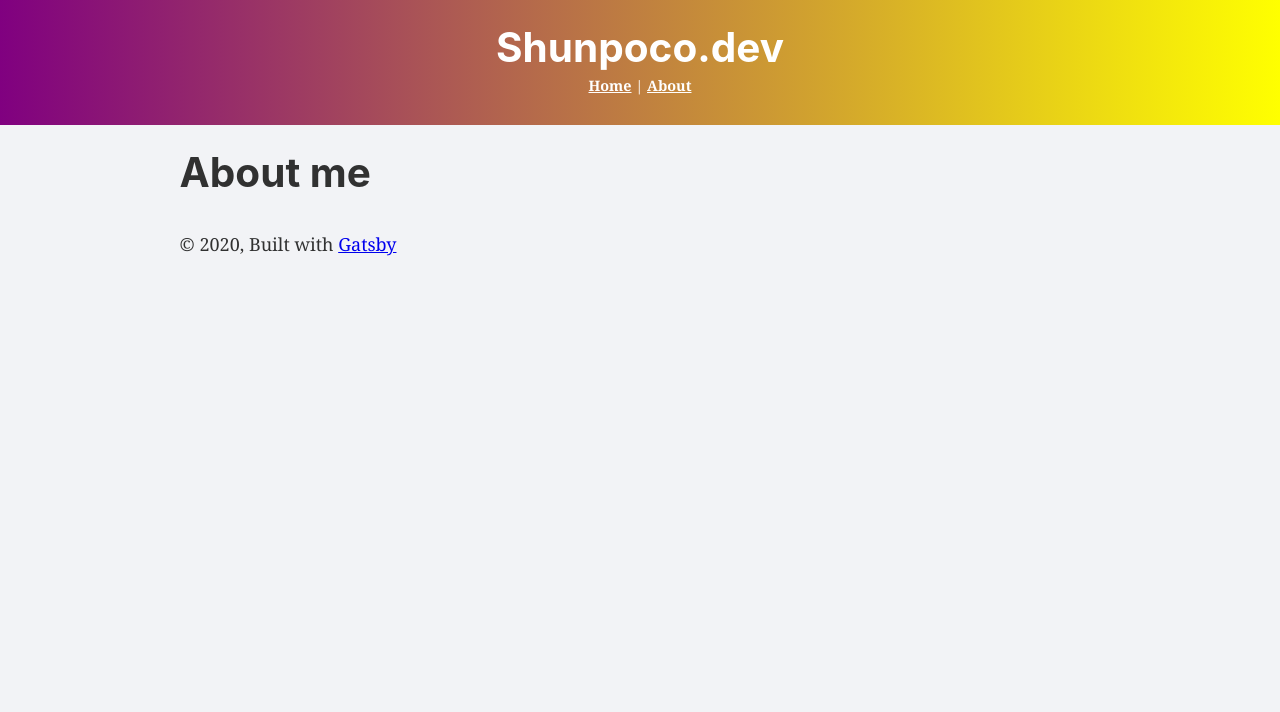
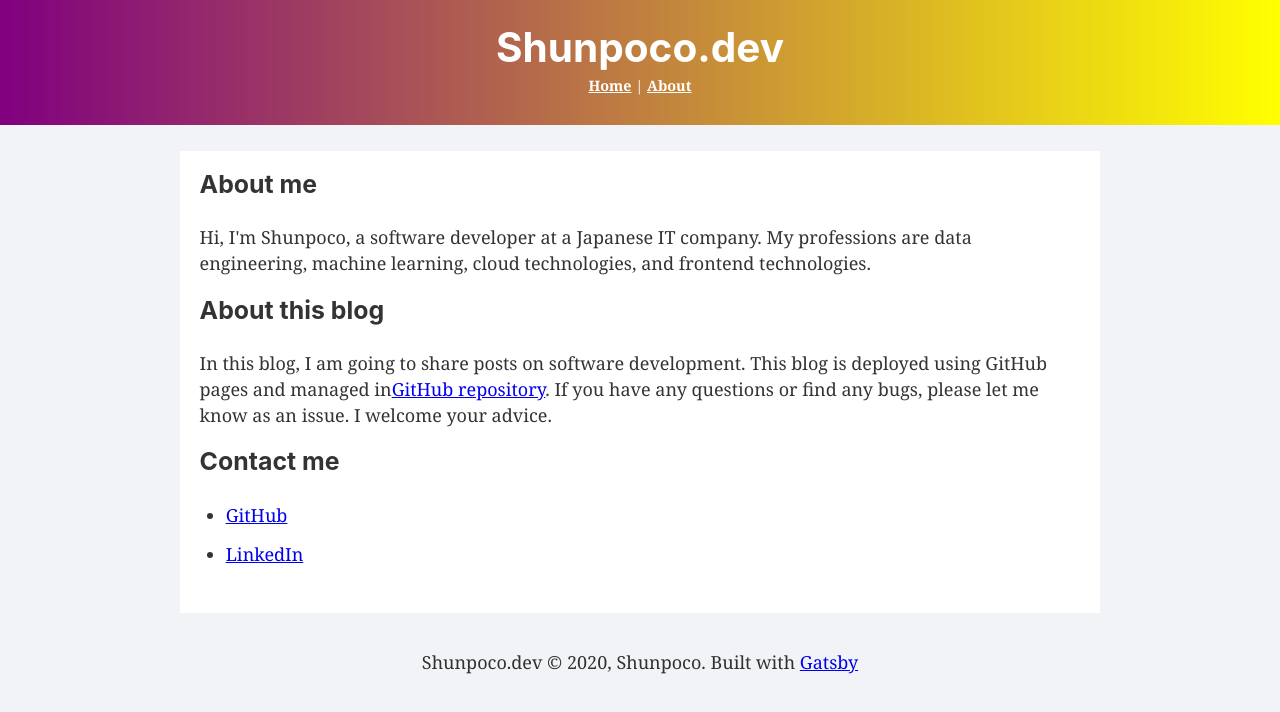
Before and after one commit to Shunpoco/shunpoco-dev, a Gatsby site: page /about in a window 1280 px wide. Built offline with nearby package versions, Linux system fonts and the light colour scheme; Gatsby itself is replaced by a stand-in of ours.

Commit message:
about me

```diff
--- a/src/components/layout.js
+++ b/src/components/layout.js
@@ -35,9 +35,10 @@ const Layout = ({ children }) => {
       >
         <main>{children}</main>
         <footer style={{
-          marginTop: `2rem`
+          marginTop: `2rem`,
+          textAlign: `center`,
         }}>
-          © {new Date().getFullYear()}, Built with
+          Shunpoco.dev © {new Date().getFullYear()}, Shunpoco. Built with
           {` `}
           <a href="https://www.gatsbyjs.com">Gatsby</a>
         </footer>
--- a/src/pages/about.js
+++ b/src/pages/about.js
@@ -6,7 +6,61 @@ import SEO from '../components/seo';
 const About = () => (
   <Layout>
     <SEO title="About" />
-    <h1>About me</h1>
+    <div
+      style={{
+        backgroundColor: `white`,
+        padding: `20px`,
+      }}
+    >
+      <div style={{
+        marginBottom: `20px`,
+      }}>
+        <h3>About me</h3>
+        Hi, I'm Shunpoco, a software developer at a Japanese IT company.
+        My professions are data engineering, machine learning, cloud technologies, and frontend technologies.
+      </div>
+      <div style={{
+        marginBottom: `20px`,
+      }}>
+        <h3>About this blog</h3>
+        In this blog, I am going to share posts on software development.
+        This blog is deployed using GitHub pages and managed in
+        <a
+          href="https://github.com/Shunpoco/shunpoco-dev"
+          target="_blank"
+          rel="noreferrer"
+        >
+          GitHub repository
+        </a>.
+        If you have any questions or find any bugs, please let me know as an issue.
+        I welcome your advice.
+      </div>
+      <div style={{
+        marginBottom: `20px`,
+      }}>
+        <h3>Contact me</h3>
+          <ul>
+            <li>
+              <a
+                href="https://github.com/Shunpoco"
+                target="_blank"
+                rel="noreferrer"
+              >
+                GitHub
+              </a>
+            </li>
+            <li>
+              <a
+                href="https://www.linkedin.com/in/tokunaga-shunsuke-b9b338149/"
+                target="_blank"
+                rel="noreferrer"
+              >
+                LinkedIn
+              </a>
+            </li>
+          </ul>
+      </div>
+    </div>
   </Layout>
 )
 
```
